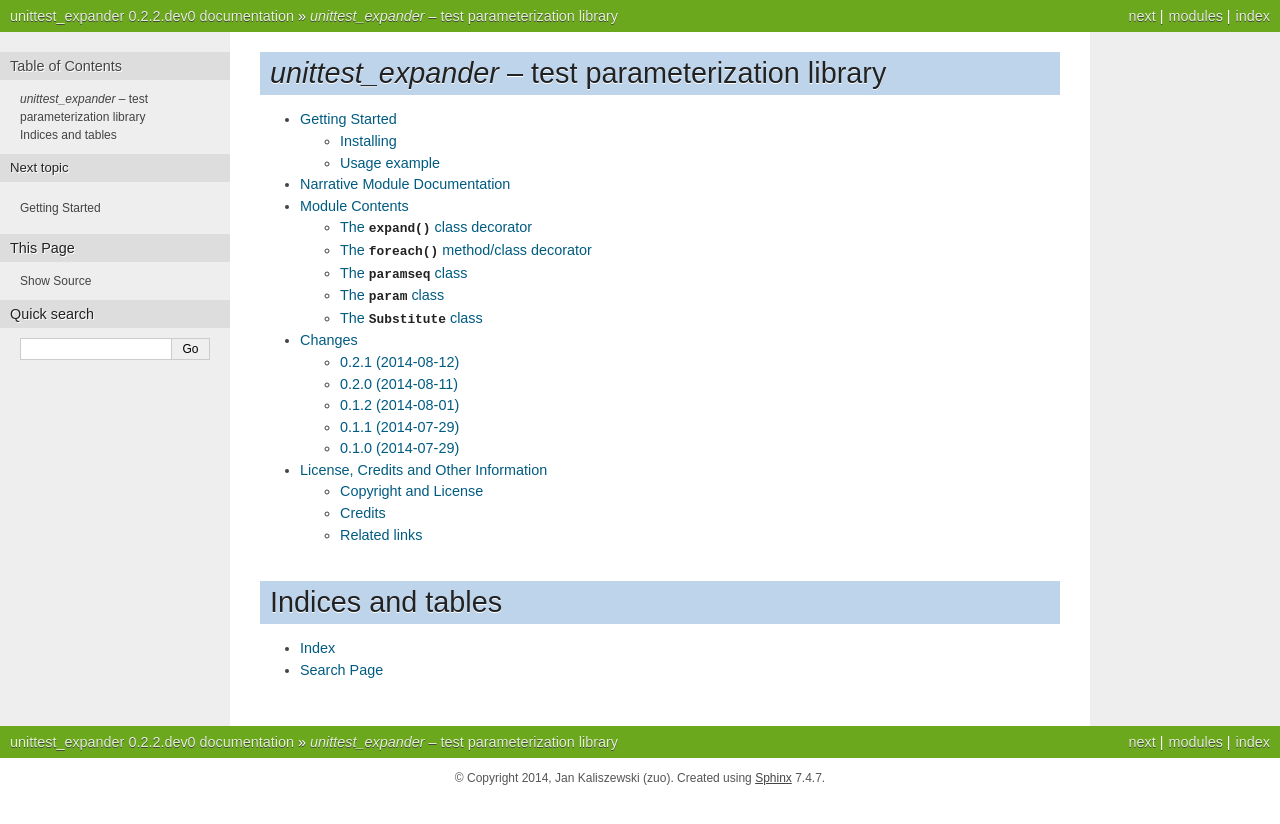
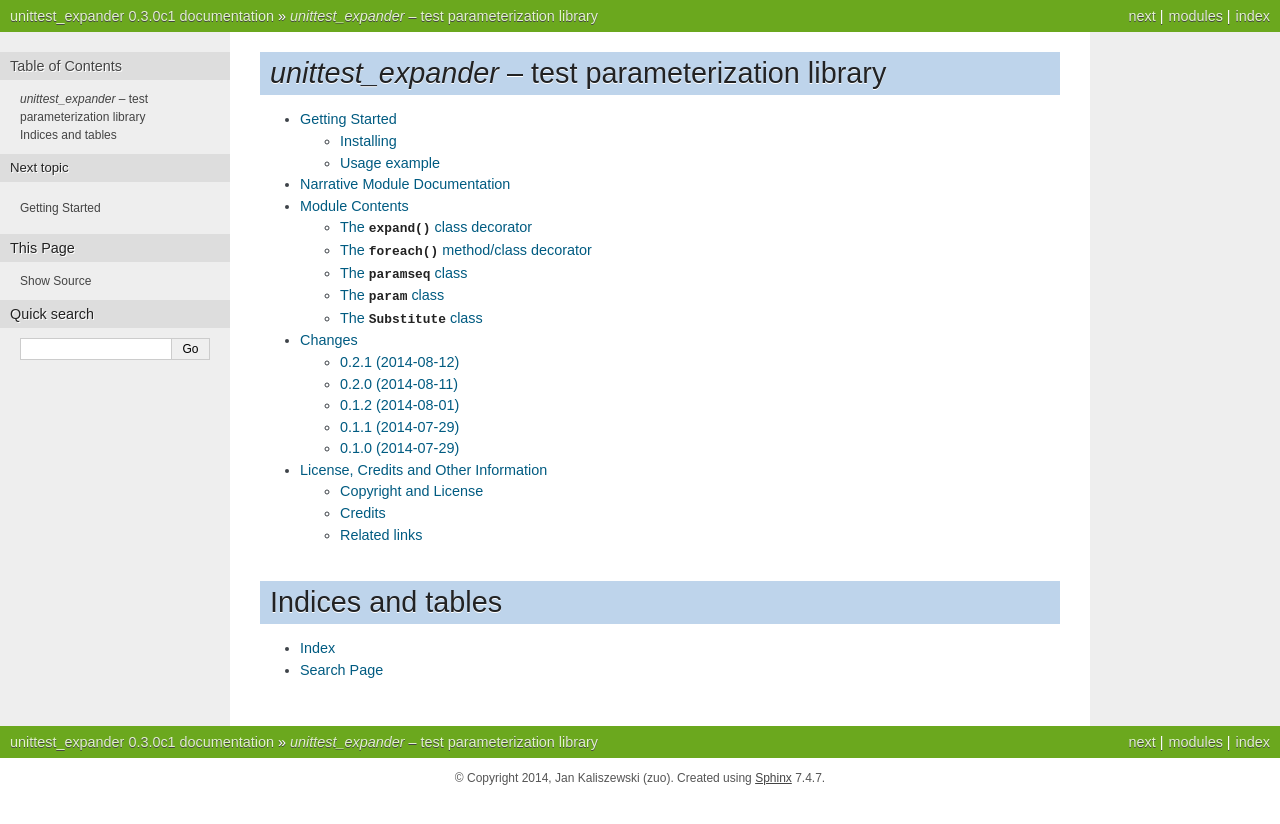
Before and after one commit to zuo/unittest_expander, a Sphinx documentation site: the page built from docs/index.rst, in a window 1280 px wide. Shown: the top 824 px of the page. Built offline with Sphinx 7.4.7, drawn with Linux system fonts in a browser that asks for light colours.

Commit message:
Release number changed to 0.3.0c1

```diff
--- a/docs/conf.py
+++ b/docs/conf.py
@@ -55,7 +55,7 @@ copyright = u'2014, Jan Kaliszewski (zuo)'
 # built documents.
 #
 # The full version, including alpha/beta/rc tags.
-release = '0.2.2.dev0'
+release = '0.3.0c1'
 # The short X.Y version.
 version = '.'.join(release.split('.')[:2])
 
```
